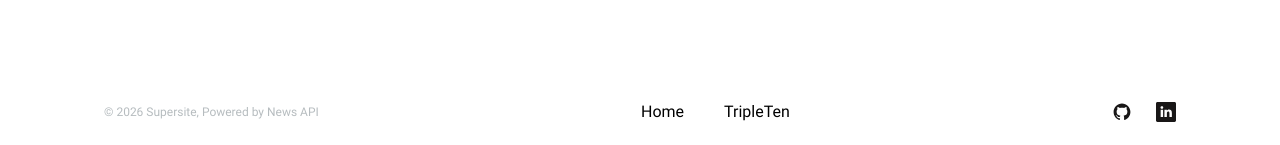
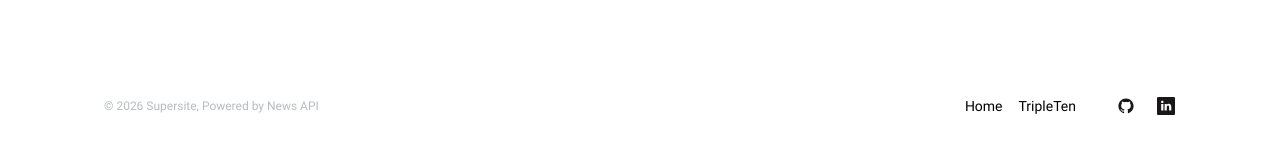
Before and after one commit to Delmasc/news-explorer, a React (Vite) app in the folder news_explorer_frontend/: page / in a window 1280 px wide. Shown: the part 781-926 px from the top of the page. Built offline with nearby package versions, Linux system fonts and the light colour scheme.

Commit message:
fixed moible side

```diff
--- a/news_explorer_frontend/src/components/Footer/Footer.css
+++ b/news_explorer_frontend/src/components/Footer/Footer.css
@@ -1,7 +1,6 @@
 .footer {
   margin-top: auto;
-  padding: 32px 104px 26px;
-
+  padding: 24px 104px 26px;
   display: flex;
   justify-content: space-between;
   align-items: center;
@@ -10,14 +9,24 @@
 .footer__links {
   display: flex;
   align-items: center;
+  gap: 24px;
+}
+
+.footer__link {
+  font-size: 14px;
+  line-height: 24px;
+}
+
+.footer__navigation {
+  display: flex;
+  align-items: center;
   gap: 40px;
-  text-decoration: none;
 }
 
 .footer__socials {
   display: flex;
   align-items: center;
-  gap: 24px;
+  gap: 20px;
 }
 
 .footer__icon-link {
@@ -42,7 +51,16 @@
 
 .footer__icon {
   width: 20px;
-  height: 20px;
+  height: 18px;
+}
+
+.footer__links,
+.footer__icons {
+  display: flex;
+  list-style: none;
+  gap: 16px;
+  margin: 0;
+  padding: 0;
 }
 
 a {
--- a/news_explorer_frontend/src/components/Footer/Footer.jsx
+++ b/news_explorer_frontend/src/components/Footer/Footer.jsx
@@ -5,6 +5,7 @@ function Footer() {
     <footer className="footer">
       <p className="footer__copyright">© 2026 Supersite, Powered by News API</p>
 
+      <div className="footer__navigation">
         <div className="footer__links">
           <a className="footer__link" href="/">
             Home
@@ -39,6 +40,7 @@ function Footer() {
             <img src="/linked-in.svg" alt="LinkedIn" className="footer__icon" />
           </a>
         </div>
+      </div>
     </footer>
   );
 }
```
Also changed, not shown: 1 other file (tests, documents, lock files or other folders). Lines whose indentation alone changed are shown as unchanged.
